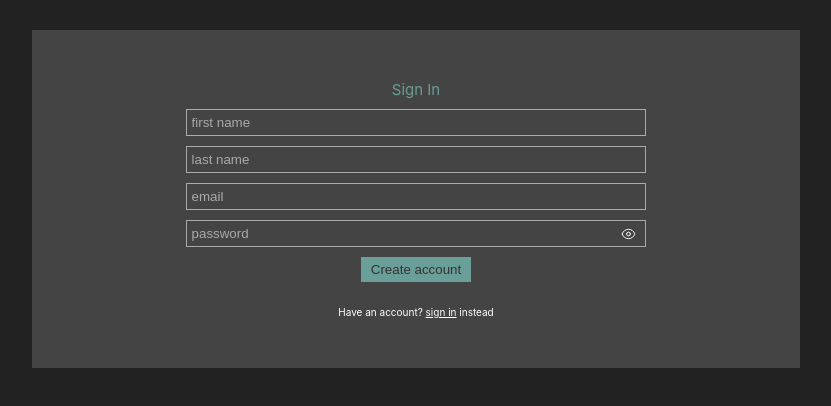
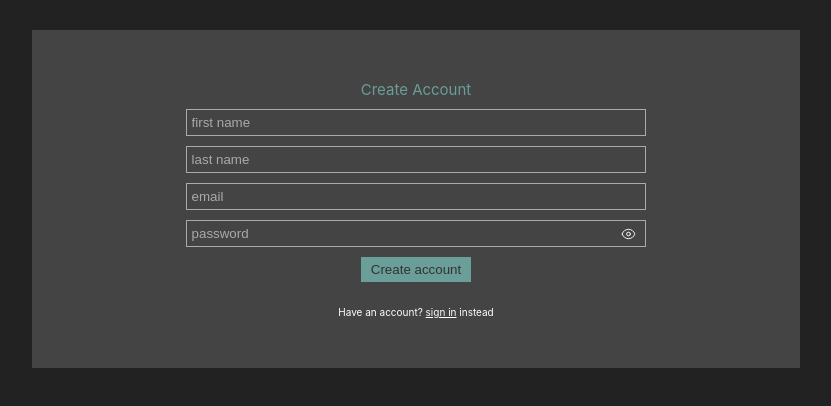
Before and after one commit to almamarie/react-todo-app, a React (Create React App) app: page /auth/1 in a window 1280 px wide. Shown: the top 406 px of the page, without its empty margins (224-1055 px from the left). Built offline with nearby package versions, Linux system fonts and the light colour scheme.

Commit message:
Customised the error message and changed the API_BASE_URL to the one on the server

```diff
--- a/src/components/auth/SignUp.jsx
+++ b/src/components/auth/SignUp.jsx
@@ -12,13 +12,14 @@ const SignUp = (props) => {
     email: "",
     password: "",
   });
-  const [error, setError] = useState(false);
+  const [error, setError] = useState({ status: false, message: "" });
 
   const navigate = useNavigate();
 
   const formSubmitHandler = async (event) => {
     event.preventDefault();
 
+    try {
       console.log("Credentials: ", credentials);
       const response = await fetch(`${API_BASE_URL}/user/new`, {
         method: "POST",
@@ -30,12 +31,19 @@ const SignUp = (props) => {
       const data = await response.json();
       console.log(data);
       if (!response.ok || data.status === false) {
-      setError(true);
+        setError({ status: true, message: data.body });
         return;
       }
-    setError(false);
+      setError({ status: false, message: "" });
       localStorage.setItem("auth", JSON.stringify(data.body));
       navigate("/auth/signin");
+    } catch (err) {
+      console.log("Error: ", err);
+      setError({
+        status: true,
+        message: "Error creating user. try again later",
+      });
+    }
   };
 
   const credentialsController = (credentialName) => {
@@ -43,14 +51,13 @@ const SignUp = (props) => {
       setCredentials((prev) => {
         const newData = { ...prev };
         newData[credentialName] = value;
-        //   return { ...prev, password };
         return newData;
       });
     };
   };
   return (
     <form className={styles.form} onSubmit={formSubmitHandler}>
-      <h2 className={styles.h2}>Sign In</h2>
+      <h2 className={styles.h2}>Create Account</h2>
       <div className={styles.inputs}>
         <Input
           type="text"
@@ -81,11 +88,7 @@ const SignUp = (props) => {
         />
       </div>
 
-      {error && (
-        <span className={styles.error}>
-          incorrect email and password combination
-        </span>
-      )}
+      {error && <span className={styles.error}>{error.message}</span>}
       <div className={styles["button-wrapper"]}>
         <button type="submit" className={styles.button}>
           Create account
--- a/src/utils/api.js
+++ b/src/utils/api.js
@@ -1,2 +1,2 @@
-// export const API_BASE_URL = "https://node-js-todo-app-mxol.onrender.com/api/v0";
-export const API_BASE_URL = "http://127.0.0.1:8080/api/v0";
+export const API_BASE_URL = "https://node-js-todo-app-mxol.onrender.com/api/v0";
+// export const API_BASE_URL = "http://127.0.0.1:8080/api/v0";
```
Lines whose indentation alone changed are shown as unchanged.
